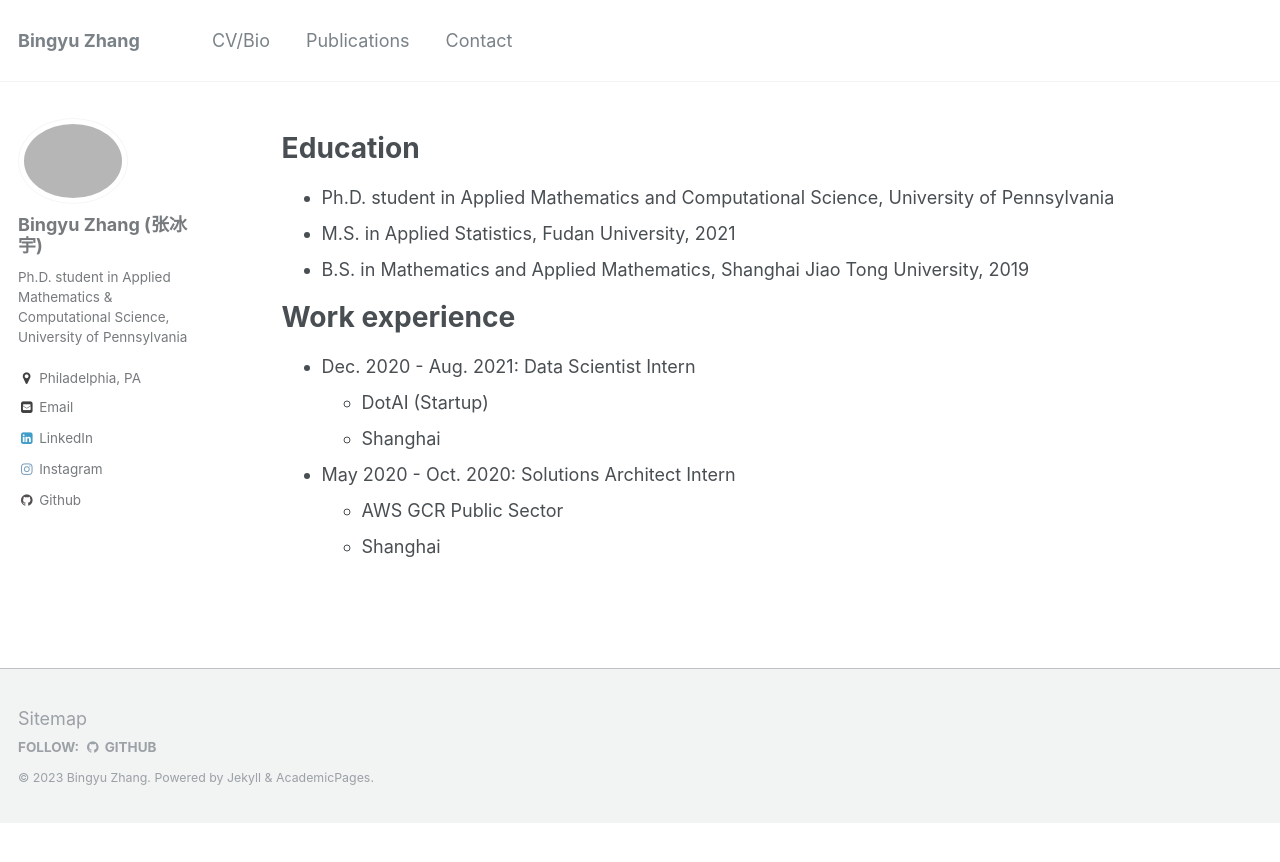
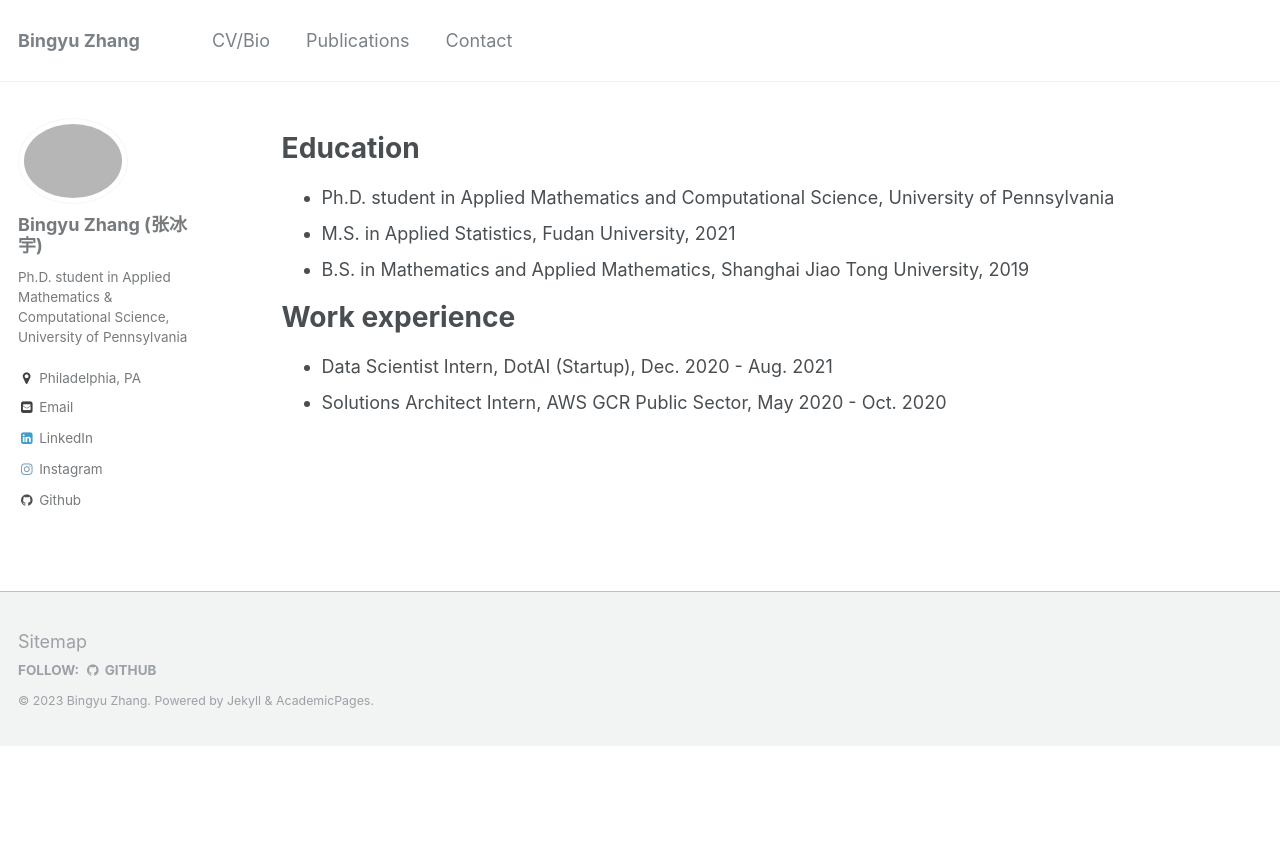
Before and after one commit to nbxszby416/nbxszby416.github.io, a Jekyll site: the page built from _pages/cv.md, in a window 1280 px wide. Shown: the top 862 px of the page. Built offline with Jekyll 4.4.1, drawn with Linux system fonts in a browser that asks for light colours.

Commit message:
20230126 update

```diff
--- a/_pages/cv.md
+++ b/_pages/cv.md
@@ -17,10 +17,5 @@ Education
 
 Work experience
 ======
-* Dec. 2020 - Aug. 2021: Data Scientist Intern
-  * DotAI (Startup)
-  * Shanghai
-
-* May 2020 - Oct. 2020: Solutions Architect Intern
-  * AWS GCR Public Sector
-  * Shanghai
+* Data Scientist Intern, DotAI (Startup), Dec. 2020 - Aug. 2021
+* Solutions Architect Intern, AWS GCR Public Sector, May 2020 - Oct. 2020
```
Also changed, not shown: _pages/contact.md (line endings or trailing spaces).
